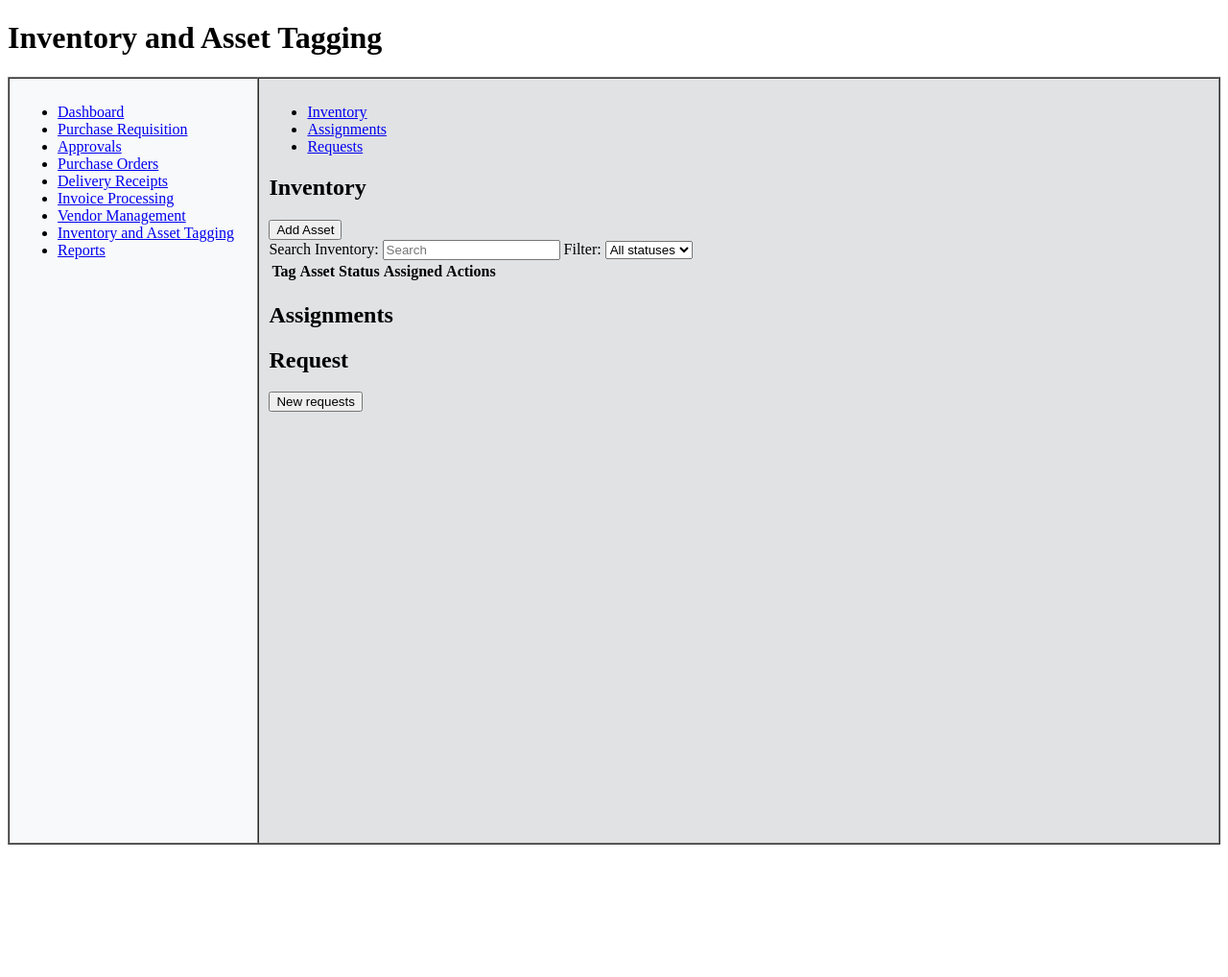
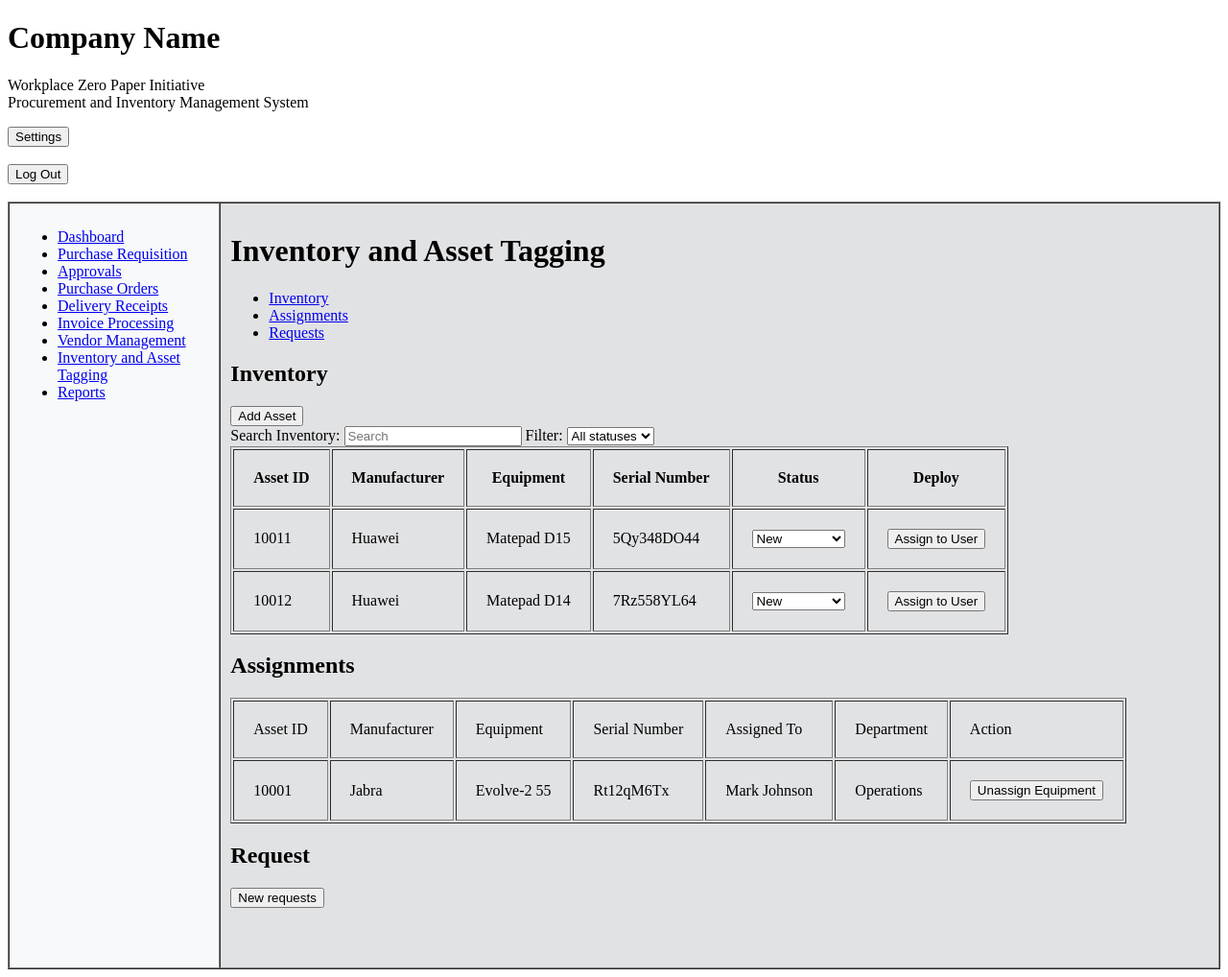
Before and after one commit to gperalta-mmdc/MO-IT161-Group-8, a plain HTML site: page inventory.html in a window 1280 px wide. Shown: the whole page at 96% size. Before the commit the page ends 888 px from the top, so only its background shows below. Drawn offline with Linux system fonts and the light colour scheme.

Commit message:
update
updated <title>

```diff
--- a/inventory.html
+++ b/inventory.html
@@ -7,8 +7,17 @@
   </head>
   <body>
     <header>
-      <h1>Inventory and Asset Tagging</h1>
+      <h1>Company Name</h1>
+      <p>
+        Workplace Zero Paper Initiative<br />
+        Procurement and Inventory Management System
+      </p>
+      <button>Settings</button><br /><br />
+      <form action="index.html" method="get">
+        <button type="submit">Log Out</button>
+      </form>
     </header>
+    <br />
     <!--Main navbar namin-->
     <table
       width="100%"
@@ -38,6 +47,7 @@
         <!--Main navbar namin-->
 
         <td width="50%" bgcolor="#e1e2e4" valign="top">
+          <h1>Inventory and Asset Tagging</h1>
           <!--Navbar ng inventory page-->
           <nav aria-label="Page sections">
             <ul>
@@ -68,17 +78,49 @@
                 </select>
               </div>
 
-              <table id="asset-table">
+              <table id="asset-table" , border="1" , cellpadding="20">
                 <thead>
                   <tr>
-                    <th>Tag</th>
-                    <th>Asset</th>
+                    <th>Asset ID</th>
+                    <th>Manufacturer</th>
+                    <th>Equipment</th>
+                    <th>Serial Number</th>
                     <th>Status</th>
-                    <th>Assigned</th>
-                    <th>Actions</th>
+                    <th>Deploy</th>
                   </tr>
                 </thead>
-                <tbody id="asset-table-body"></tbody>
+                <tbody id="asset-table-body">
+                  <tr>
+                    <td>10011</td>
+                    <td>Huawei</td>
+                    <td>Matepad D15</td>
+                    <td>5Qy348DO44</td>
+                    <td>
+                      <select>
+                        <option>New</option>
+                        <option>Refurbished</option>
+                        <option>For Repair</option>
+                        <option>For Disposal</option>
+                      </select>
+                    </td>
+                    <td><button>Assign to User</button></td>
+                  </tr>
+                  <tr>
+                    <td>10012</td>
+                    <td>Huawei</td>
+                    <td>Matepad D14</td>
+                    <td>7Rz558YL64</td>
+                    <td>
+                      <select>
+                        <option>New</option>
+                        <option>Refurbished</option>
+                        <option>For Repair</option>
+                        <option>For Disposal</option>
+                      </select>
+                    </td>
+                    <td><button>Assign to User</button></td>
+                  </tr>
+                </tbody>
               </table>
             </section>
 
@@ -86,7 +128,30 @@
               <header>
                 <h2>Assignments</h2>
               </header>
-
+              <table id="asset-table" , border="1" , cellpadding="20">
+                <thead>
+                  <tr>
+                    <td>Asset ID</td>
+                    <td>Manufacturer</td>
+                    <td>Equipment</td>
+                    <td>Serial Number</td>
+                    <td>Assigned To</td>
+                    <td>Department</td>
+                    <td>Action</td>
+                  </tr>
+                </thead>
+                <tbody>
+                  <tr>
+                    <td>10001</td>
+                    <td>Jabra</td>
+                    <td>Evolve-2 55</td>
+                    <td>Rt12qM6Tx</td>
+                    <td>Mark Johnson</td>
+                    <td>Operations</td>
+                    <td><button>Unassign Equipment</button></td>
+                  </tr>
+                </tbody>
+              </table>
               <div id="employee-list">
                 <!--Dito naman mga employee-->
               </div>
```
Also changed, not shown: approvals.html (+1 -1 lines), delivery.html (+3 -1 lines), invoices.html (+3 -1 lines), purchase-order-detail.html (+1 -1 lines), purchase-order.html (+1 -1 lines), vendors.html (+3 -1 lines), index.html (indentation only).
